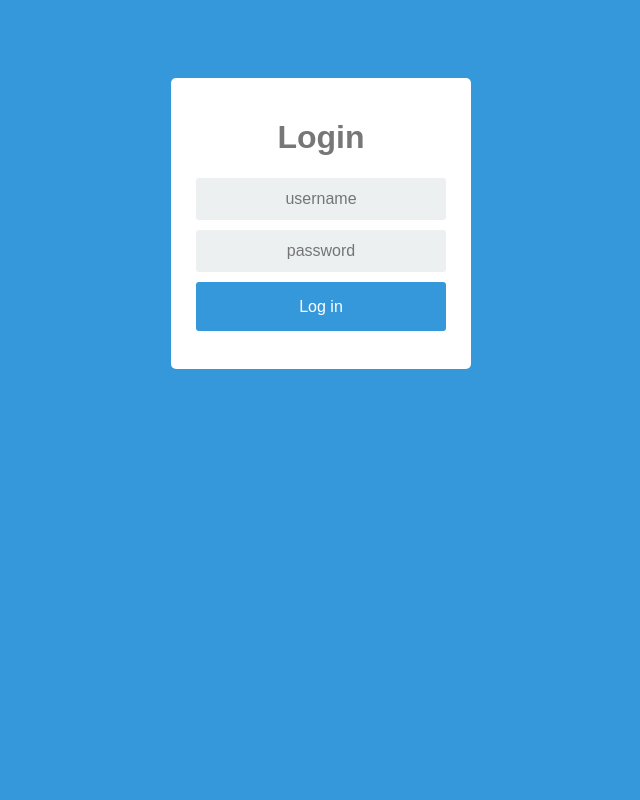
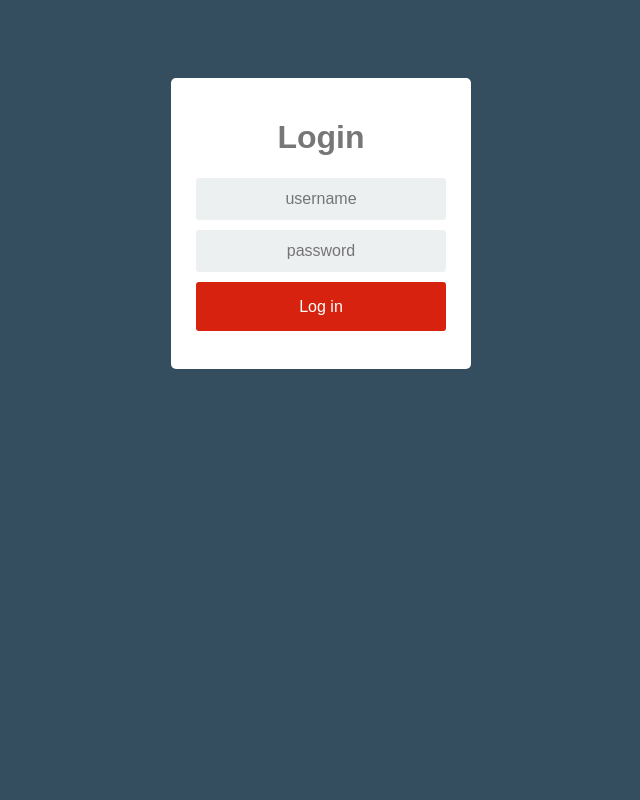
Before and after one commit to calebbraun/impact-cycling, a Flask app: page / in a window 1280 px wide. Shown: the whole page, without its empty margins (319-959 px from the left). Run offline with Flask 2, Linux system fonts and the light colour scheme; parts of the project's set-up code (start-up, migrations or seed data) failed here and were passed over.

Commit message:
CSS changes

```diff
--- a/impact_cycling.py
+++ b/impact_cycling.py
@@ -1,6 +1,7 @@
 import flask
 import simplejson
-from urllib2 import urlopen
+#from urllib2 import urlopen
+from urllib.request import urlopen
 from flask import Flask, jsonify, render_template, request, session
 from flask_googlemaps import GoogleMaps, Map
 import os
--- a/static/style.css
+++ b/static/style.css
@@ -7,9 +7,10 @@ box-sizing: border-box;
 }
 body {
 font-family: Arial;
-background-color: #3498DB;
+background-color: #344D5F;
 padding: 50px;
 }
+
 .login {
 margin: 20px auto;
 width: 300px;
@@ -45,13 +46,13 @@ transition: border .5s;
 }
 
 input:focus {
-border: 2px solid #3498DB;
+border: 2px solid #dd3a27;
 box-shadow: none;
 }
 
 .btn {
   border: 2px solid transparent;
-  background: #3498DB;
+  background: #D6220E;
   color: #ffffff;
   font-size: 16px;
   line-height: 25px;
@@ -66,8 +67,10 @@ box-shadow: none;
   margin: 0 auto;
 }
 
+
+
 .btn:hover {
-  background-color: #2980B9;
+  background-color: #ea5444;
 }
 
 .login-link {
--- a/templates/index.html
+++ b/templates/index.html
@@ -8,6 +8,7 @@
         <link rel="stylesheet" href="{{ url_for('static', filename='bootstrap.css') }}">
         <link rel="stylesheet" href="/static/bike2moon/index.css" />
         <script src="/static/bike2moon/bike2moon.js"></script>
+        <link rel="shortcut icon" href="{{ url_for('static', filename='bike-icon.png') }}" />
     </head>
     <body>
         <!-- hidden image assets-->
```
Also changed, not shown: new.db (added), static/bike-icon.png (added), tabledef.py (line endings or trailing spaces).
